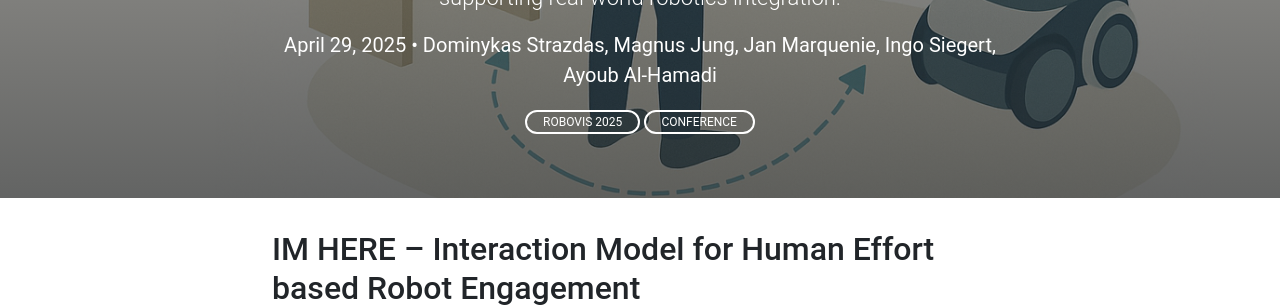
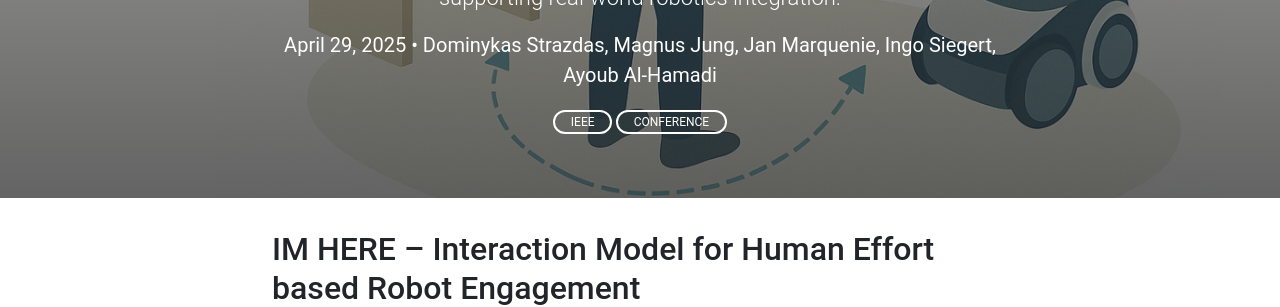
Before and after one commit to ovgu-nit/semiac, a Jekyll site: the page built from _posts/2025-04-29-imhere.md, in a window 1280 px wide. Shown: the part 477-784 px from the top of the page. Built offline with Jekyll 4.4.1, drawn with Linux system fonts in a browser that asks for light colours.

Commit message:
Update tags for conference publication

```diff
--- a/_posts/2025-04-29-imhere.md
+++ b/_posts/2025-04-29-imhere.md
@@ -6,7 +6,7 @@ image: /assets/theme/images/imhere.png
 author: "Dominykas Strazdas, Magnus Jung, Jan Marquenie, Ingo Siegert, Ayoub Al-Hamadi"
 categories: [Publication, Conference, Human-Robot Interaction, Engagement]
 conference:
-tags: [ROBOVIS 2025, Conference]
+tags: [IEEE, Conference]
 
 ---
 
```
